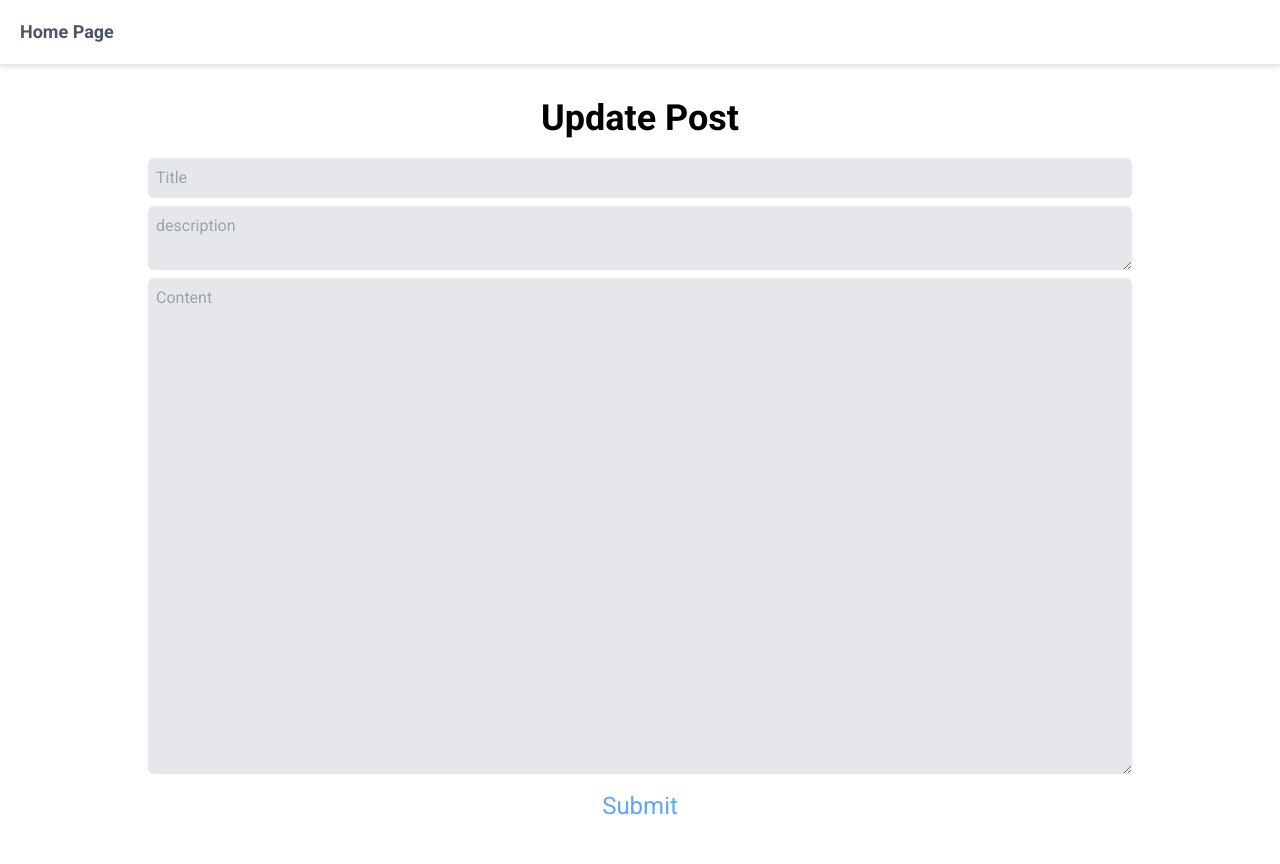
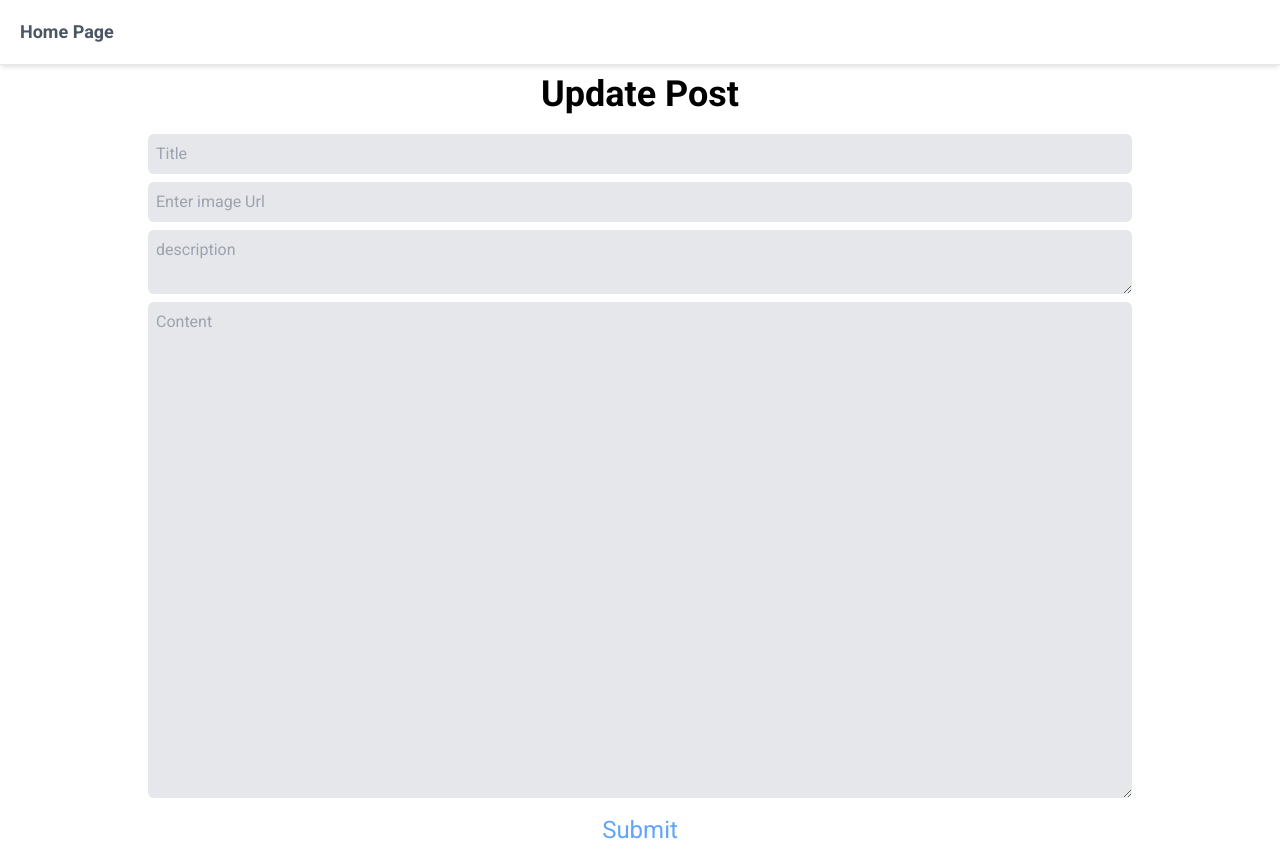
Before and after one commit to DastanDev/blog-project-frontend, a Next.js app: page /update/post/1 in a window 1280 px wide. Built offline with nearby package versions, Linux system fonts and the light colour scheme; no server answers.

Commit message:
image added

```diff
--- a/components/dashboard/PostItem.tsx
+++ b/components/dashboard/PostItem.tsx
@@ -14,7 +14,6 @@ interface PostItem extends Post {
 }
 
 const PostItem: React.FC<PostItem> = ({
-  author,
   createdAt,
   title,
   content,
--- a/pages/create.tsx
+++ b/pages/create.tsx
@@ -11,6 +11,7 @@ const create = () => {
     title: "",
     content: "",
     description: "",
+    img: "",
   })
   const [user, setUser] = useContext(UserContext)
   const [newPost, setNewPost] = useState({ title: "", content: "", _id: "" })
@@ -58,6 +59,15 @@ const create = () => {
             placeholder="Title"
             type="text"
           />
+          <input
+            onChange={(e) =>
+              setInputs((prev) => ({ ...prev, img: e.target.value }))
+            }
+            value={inputs.img}
+            className="bg-gray-200 p-2 rounded-md w-full outline-none"
+            placeholder="Image Url"
+            type="text"
+          />
           <textarea
             onChange={(e) =>
               setInputs((prev) => ({ ...prev, description: e.target.value }))
--- a/pages/index.tsx
+++ b/pages/index.tsx
@@ -49,7 +49,6 @@ export default function Home() {
                   {post.title}
                 </h2>
               </Link>
-              <p className="text-gray-500 font-semibold">{post.author}</p>
               <div className="flex place-items-center space-x-2">
                 <img
                   className="h-10 w-10 mt-3"
--- a/pages/post/[id].tsx
+++ b/pages/post/[id].tsx
@@ -34,21 +34,24 @@ const postDetail = () => {
         <title>Post | {post?.title}</title>
       </Head>
       <div className="flex p-5 flex-col max-w-3xl md:text-xl mx-auto">
+        <img
+          className="max-h-36 mb-1 md:max-h-56 w-full object-cover rounded-t-md"
+          src={post?.img}
+          alt={post?.title}
+        />
         <p className="text-gray-400">
           {dayjs(post?.createdAt).fromNow(true)} ago
         </p>
         <h2 className="capitalize text-gray-800 font-bold text-2xl">
           {post?.title}
         </h2>
+
         <div className="flex place-items-center space-x-2">
           <img
             className="h-10 w-10 mt-3"
             src="https://budgetpainters.ca/wp-content/uploads/2018/10/user.png"
             alt="your-avatar"
           />
-          <p id="author" className="text-gray-800 font-bold text-lg">
-            {post?.author}
-          </p>
         </div>
         <div className="capitalize text-2xl font-semibold text-black my-3 mt-4">
           {post?.description}
--- a/pages/update/post/[id].tsx
+++ b/pages/update/post/[id].tsx
@@ -12,6 +12,7 @@ const updatePost = () => {
     title: "",
     content: "",
     description: "",
+    img: "",
   })
   const [user, setUser] = useContext(UserContext)
   const [updated, setUpdated] = useState<Post>()
@@ -80,6 +81,15 @@ const updatePost = () => {
             placeholder="Title"
             type="text"
           />
+          <input
+            onChange={(e) =>
+              setInputs((prev) => ({ ...prev, img: e.target.value }))
+            }
+            value={inputs.img}
+            className="bg-gray-200 p-2 rounded-md w-full outline-none"
+            placeholder="Enter image Url"
+            type="text"
+          />
           <textarea
             onChange={(e) =>
               setInputs((prev) => ({ ...prev, description: e.target.value }))
--- a/styles/globals.css
+++ b/styles/globals.css
@@ -108,6 +108,7 @@
 }
 
 @media only screen and (min-width: 600px) {
+
   .mark-content ul {
     padding-left: 4rem;
     list-style: disc;
--- a/types.d.ts
+++ b/types.d.ts
@@ -12,4 +12,5 @@ export interface Post {
   createdAt: string
   updatedAt: string
   author: string
+  img: string
 }
```
